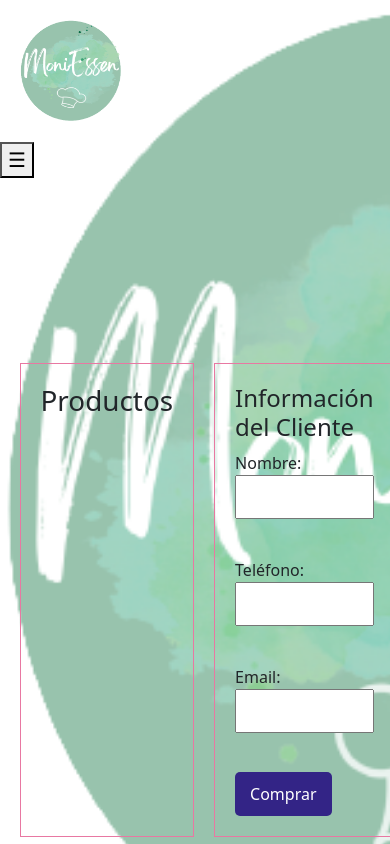
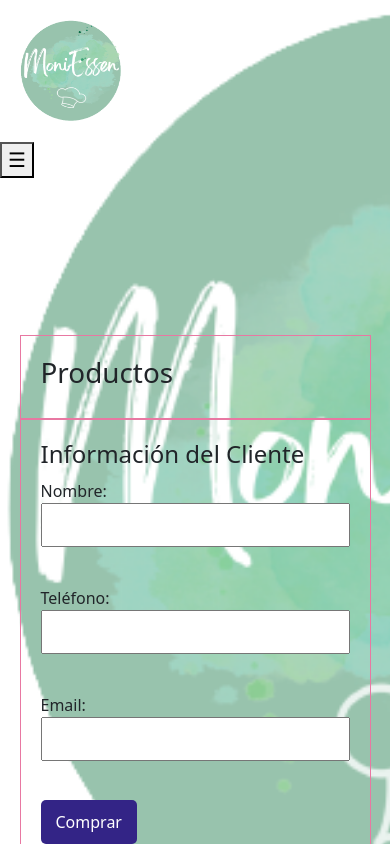
Before and after one commit to nicofal23/proyectoreact2, a React (Vite) app: page /checkout in a window 390 px wide. Shown: the top 844 px of the page. Built offline with nearby package versions, Linux system fonts and the light colour scheme.

Commit message:
agregados

```diff
--- a/src/components/ItemDetail/ItemDetail.module.css
+++ b/src/components/ItemDetail/ItemDetail.module.css
@@ -57,3 +57,10 @@
     cursor: pointer;
     text-decoration: none;
 }
+
+
+@media (max-width: 767px) {
+    .CardItem {
+        width: 80%;
+    }
+}
--- a/src/components/NavBar/NavBar.module.css
+++ b/src/components/NavBar/NavBar.module.css
@@ -103,3 +103,12 @@
     display: block;
   }
 }
+
+
+
+
+@media (max-width: 767px) {
+  .cate {
+    flex-direction: column;
+  }
+}
--- a/src/components/Order/Order.jsx
+++ b/src/components/Order/Order.jsx
@@ -53,6 +53,7 @@ const Order = () => {
       items: cart.map((item) => ({
         id: item.item.id,
         nombre: item.item.nombre,
+        cantidad: item.cantidad,
         precio: item.item.precio,
       })),
       total: cart.reduce((acc, curr) => acc + curr.item.precio * curr.cantidad, 0),
--- a/src/components/Order/Order.module.css
+++ b/src/components/Order/Order.module.css
@@ -57,3 +57,15 @@
   .formbutton:hover {
     background-color: #458ea0;
   }
+
+
+
+
+  @media (max-width: 767px) {
+    .orden {
+      flex-direction: column;
+    }
+    .formcontainer {
+      margin-left: 0;
+    }
+  }
```
